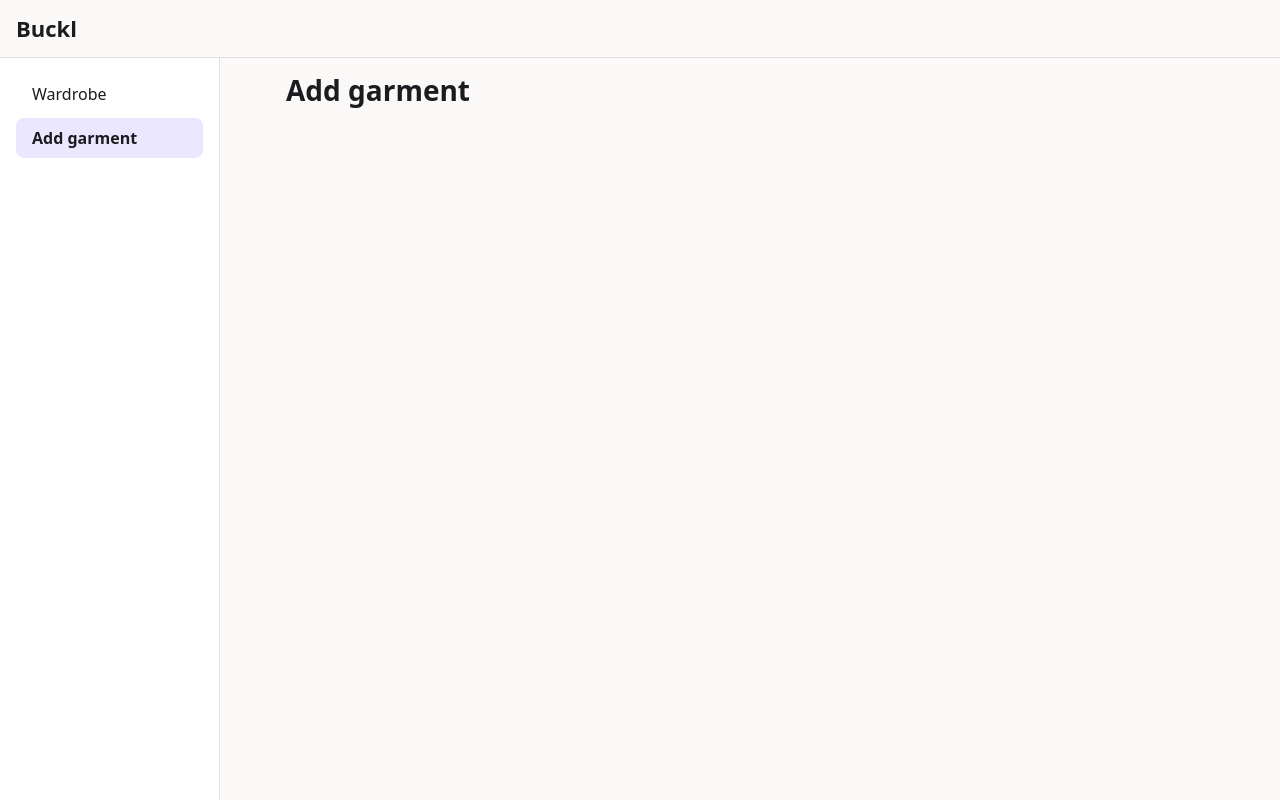
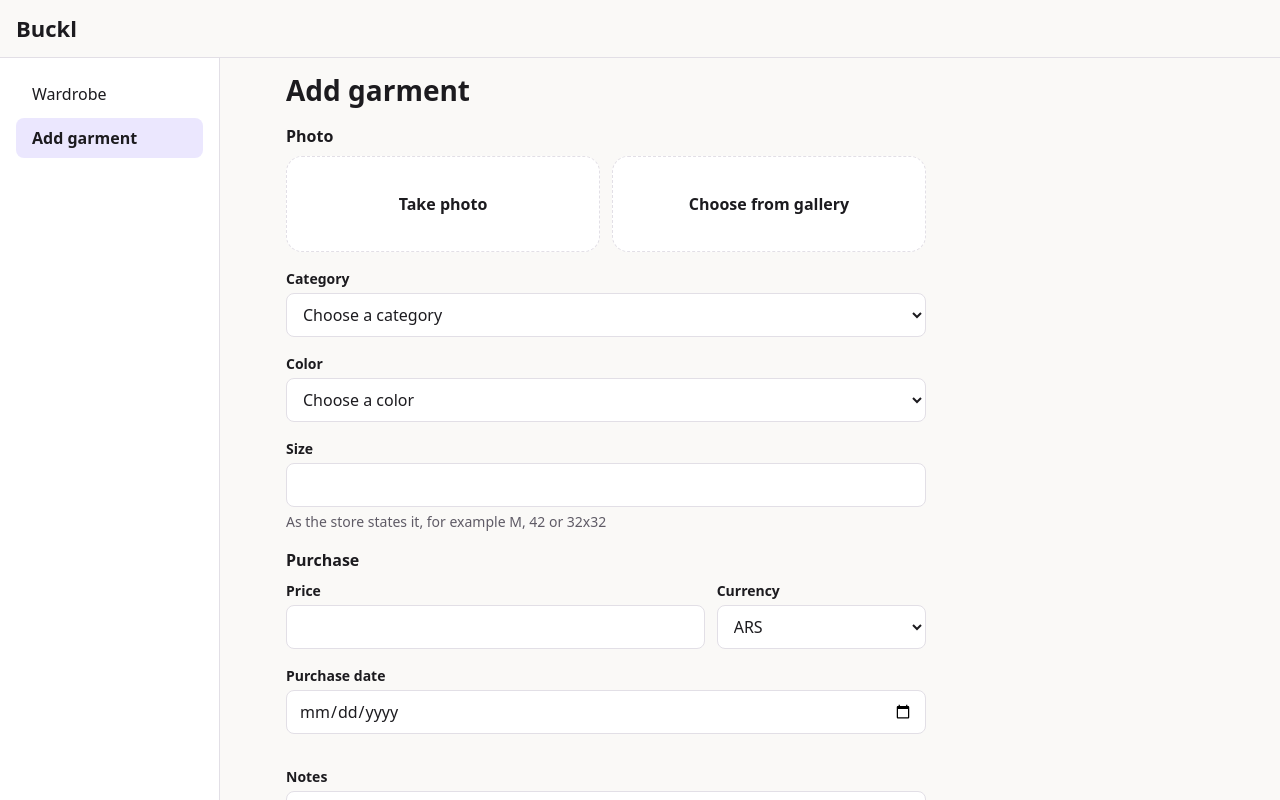
Before and after one commit to NahuelFernandezGalli/Buckl, a React (Vite) app in the folder apps/web/: page /garments/new in a window 1280 px wide. Shown: the top 800 px of the page. Built offline with nearby package versions, Linux system fonts and the light colour scheme.

Commit message:
feat(web): add garment creation screen (#53)

```diff
--- a/apps/web/src/features/add-garment/AddGarmentPage.tsx
+++ b/apps/web/src/features/add-garment/AddGarmentPage.tsx
@@ -1,6 +1,23 @@
+import { useNavigate } from 'react-router'
 import { usePageTitle } from '../../app/usePageTitle'
+import { useRepositories } from '../../app/useRepositories'
+import type { NewGarment } from '../../domain/garment-repository'
+import { GarmentForm } from './GarmentForm'
 
 export function AddGarmentPage() {
   usePageTitle('Add garment')
-  return <h1>Add garment</h1>
+  const { garments } = useRepositories()
+  const navigate = useNavigate()
+
+  const save = async (garment: NewGarment) => {
+    const created = await garments.create(garment)
+    navigate(`/wardrobe/${created.id}`)
+  }
+
+  return (
+    <>
+      <h1>Add garment</h1>
+      <GarmentForm submitLabel="Save garment" onSubmit={save} />
+    </>
+  )
 }
--- /dev/null
+++ b/apps/web/src/features/add-garment/GarmentForm.module.css
@@ -0,0 +1,23 @@
+.form {
+  display: flex;
+  flex-direction: column;
+  max-width: 640px;
+}
+
+.fieldset {
+  margin: 0 0 var(--space-4);
+  padding: 0;
+  border: none;
+}
+
+.legend {
+  padding: 0;
+  margin-bottom: var(--space-2);
+  font-weight: 600;
+}
+
+.price {
+  display: grid;
+  grid-template-columns: 2fr 1fr;
+  gap: var(--space-3);
+}
--- /dev/null
+++ b/apps/web/src/features/add-garment/GarmentForm.tsx
@@ -0,0 +1,161 @@
+import { useState, type FormEvent } from 'react'
+import { Button } from '../../components/Button/Button'
+import { Input } from '../../components/Input/Input'
+import { Select } from '../../components/Select/Select'
+import { TextArea } from '../../components/TextArea/TextArea'
+import {
+  CATEGORIES,
+  CATEGORY_LABELS,
+  COLORS,
+  COLOR_LABELS,
+  isCategory,
+  isColor,
+  MAX_SIZE_LENGTH,
+} from '../../domain/classification'
+import { MAX_NOTES_LENGTH } from '../../domain/garment'
+import type { NewGarment } from '../../domain/garment-repository'
+import { CURRENCIES } from '../../domain/money'
+import { todayIsoDate } from '../../lib/dates'
+import { readFileAsDataUrl } from '../../lib/files'
+import { PhotoCapture, type PhotoSelection } from '../photo-capture/PhotoCapture'
+import {
+  EMPTY_GARMENT_FORM,
+  validateGarmentForm,
+  type GarmentFormErrors,
+  type GarmentFormValues,
+} from './garment-form'
+import styles from './GarmentForm.module.css'
+
+export interface GarmentFormProps {
+  initialValues?: GarmentFormValues
+  initialPhotoUrl?: string | null
+  submitLabel: string
+  /** Injected by tests; defaults to the local date at submit time. */
+  today?: string
+  onSubmit: (garment: NewGarment) => Promise<void>
+}
+
+const categoryOptions = CATEGORIES.map((value) => ({ value, label: CATEGORY_LABELS[value] }))
+const colorOptions = COLORS.map((value) => ({ value, label: COLOR_LABELS[value] }))
+const currencyOptions = CURRENCIES.map((value) => ({ value, label: value }))
+
+export function GarmentForm({
+  initialValues = EMPTY_GARMENT_FORM,
+  initialPhotoUrl = null,
+  submitLabel,
+  today,
+  onSubmit,
+}: GarmentFormProps) {
+  const [values, setValues] = useState<GarmentFormValues>(initialValues)
+  const [photo, setPhoto] = useState<PhotoSelection | null>(
+    initialPhotoUrl ? { file: null, previewUrl: initialPhotoUrl } : null,
+  )
+  const [errors, setErrors] = useState<GarmentFormErrors>({})
+  const [submitting, setSubmitting] = useState(false)
+  const [submitError, setSubmitError] = useState<string | null>(null)
+
+  const update = <K extends keyof GarmentFormValues>(field: K, value: GarmentFormValues[K]) =>
+    setValues((current) => ({ ...current, [field]: value }))
+
+  const handleSubmit = async (event: FormEvent<HTMLFormElement>) => {
+    event.preventDefault()
+    const result = validateGarmentForm(values, today ?? todayIsoDate())
+    if (!result.ok) {
+      setErrors(result.errors)
+      return
+    }
+    setErrors({})
+    setSubmitting(true)
+    setSubmitError(null)
+    try {
+      const photoUrl = photo
+        ? photo.file
+          ? await readFileAsDataUrl(photo.file)
+          : photo.previewUrl
+        : null
+      await onSubmit({ photoUrl, ...result.output })
+    } catch (error) {
+      setSubmitError(error instanceof Error ? error.message : 'Could not save the garment.')
+    } finally {
+      setSubmitting(false)
+    }
+  }
+
+  return (
+    <form onSubmit={handleSubmit} noValidate className={styles.form}>
+      <fieldset className={styles.fieldset}>
+        <legend className={styles.legend}>Photo</legend>
+        <PhotoCapture value={photo} onChange={setPhoto} />
+      </fieldset>
+
+      <Select
+        label="Category"
+        options={categoryOptions}
+        placeholder="Choose a category"
+        value={values.category}
+        error={errors.category}
+        onChange={(event) =>
+          update('category', isCategory(event.target.value) ? event.target.value : '')
+        }
+      />
+      <Select
+        label="Color"
+        options={colorOptions}
+        placeholder="Choose a color"
+        value={values.color}
+        error={errors.color}
+        onChange={(event) => update('color', isColor(event.target.value) ? event.target.value : '')}
+      />
+      <Input
+        label="Size"
+        hint="As the store states it, for example M, 42 or 32x32"
+        maxLength={MAX_SIZE_LENGTH}
+        value={values.size}
+        error={errors.size}
+        onChange={(event) => update('size', event.target.value)}
+      />
+
+      <fieldset className={styles.fieldset}>
+        <legend className={styles.legend}>Purchase</legend>
+        <div className={styles.price}>
+          <Input
+            label="Price"
+            type="number"
+            inputMode="decimal"
+            min="0"
+            step="0.01"
+            value={values.amount}
+            error={errors.amount}
+            onChange={(event) => update('amount', event.target.value)}
+          />
+          <Select
+            label="Currency"
+            options={currencyOptions}
+            value={values.currency}
+            onChange={(event) => update('currency', event.target.value)}
+          />
+        </div>
+        <Input
+          label="Purchase date"
+          type="date"
+          value={values.purchaseDate}
+          error={errors.purchaseDate}
+          onChange={(event) => update('purchaseDate', event.target.value)}
+        />
+      </fieldset>
+
+      <TextArea
+        label="Notes"
+        maxLength={MAX_NOTES_LENGTH}
+        value={values.notes}
+        error={errors.notes}
+        onChange={(event) => update('notes', event.target.value)}
+      />
+
+      {submitError && <p role="alert">{submitError}</p>}
+      <Button type="submit" disabled={submitting}>
+        {submitLabel}
+      </Button>
+    </form>
+  )
+}
```
Also changed, not shown: 2 other files (tests, documents, lock files or other folders).
